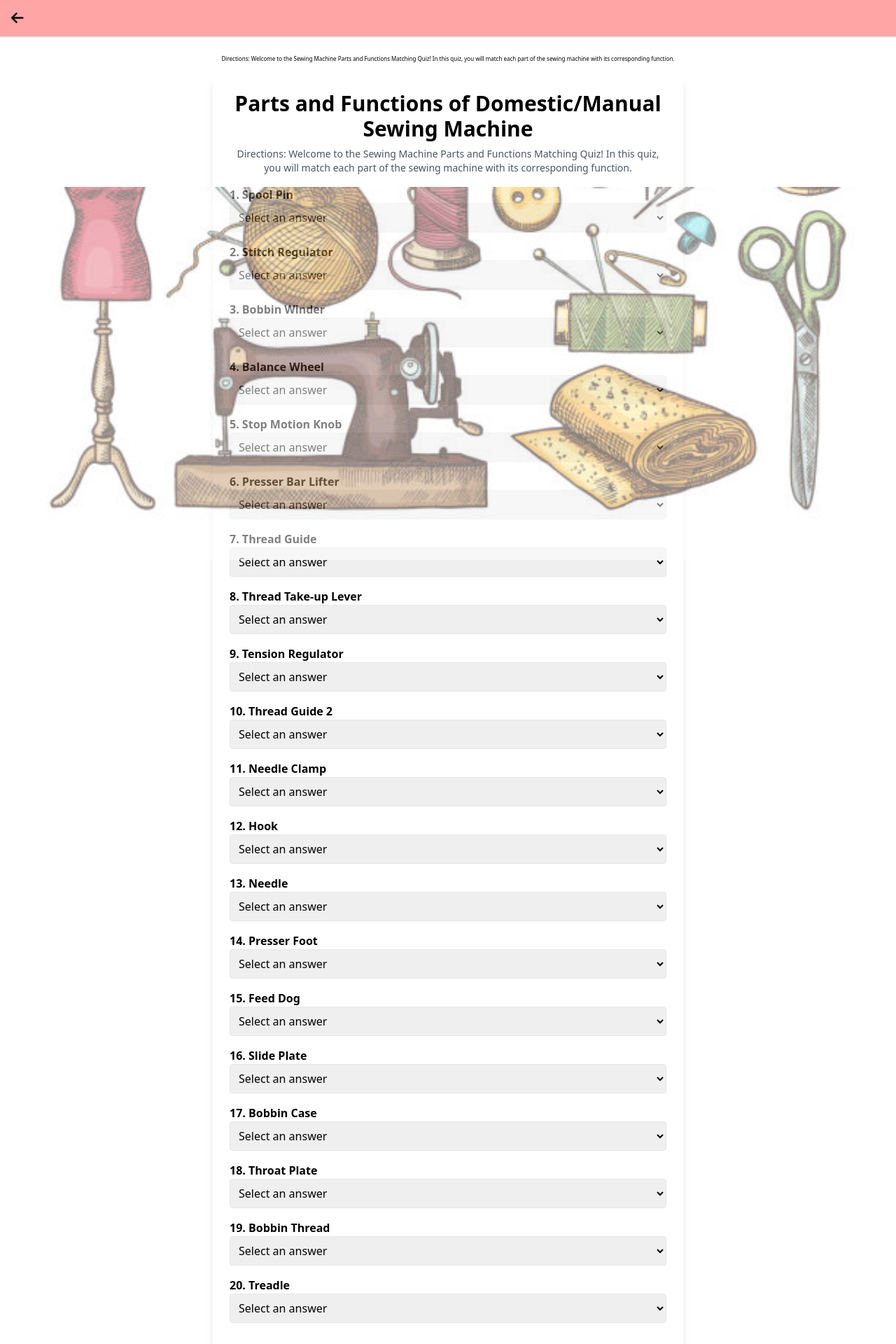
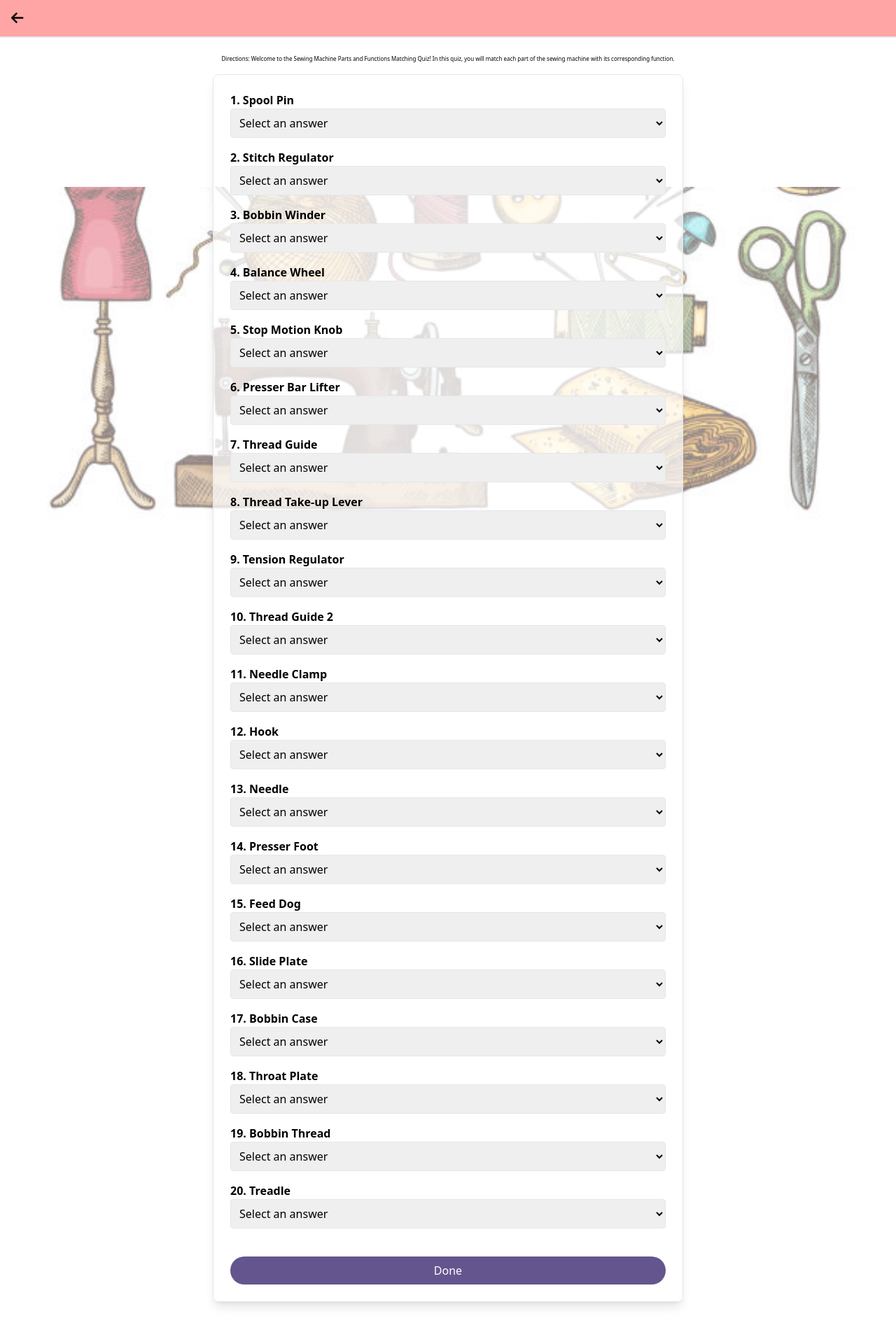
Before and after one commit to chinoy-the-great/nuxt3-drizzle-stitch, a Nuxt app: page /quiz/1 in a window 1280 px wide. Shown: the top 1920 px of the page at 70% size. After the commit the page ends 1884 px from the top, so only its background shows below. Built offline with nearby package versions, Linux system fonts and the light colour scheme.

Commit message:
Minor styling adjustments to Matching Type quiz.

```diff
--- a/pages/quiz/[id].vue
+++ b/pages/quiz/[id].vue
@@ -90,13 +90,7 @@
 		<!-- MATCHING QUIZ (hidden once showResults === true) -->
 		<!-- ──────────────────────────────────────────────────── -->
 		<div v-if="quiz.type === 'matching' && !showResults">
-			<div class="w-full max-w-2xl bg-white p-6 shadow-lg rounded-lg">
-				<h1 class="text-3xl font-bold text-center mb-2">
-					{{ quiz.title }}
-				</h1>
-				<p class="text-sm text-gray-600 text-center mb-4">
-					{{ quiz.directions }}
-				</p>
+			<div class="relative w-full max-w-2xl bg-white/70 p-6 shadow-lg rounded-lg border border-gray-200">
 				<p v-if="!quiz" class="text-red-500">Quiz not found!</p>
 				<div v-else>
 					<div v-for="(question, index) in quiz.questions" :key="question.id" class="mb-4">
@@ -111,11 +105,8 @@
 
 					<!-- You could replace this with a unified Next/Done,
                but this preserves your original matching Submit -->
-					<button
-						class="mt-6 w-full bg-blue-500 text-white py-2 rounded-lg hover:bg-blue-600"
-						@click="submitQuiz"
-					>
-						Submit Quiz
+					<button class="mt-6 w-full bg-[#65558f] text-white py-2 rounded-full" @click="submitQuiz">
+						Done
 					</button>
 				</div>
 			</div>
```
